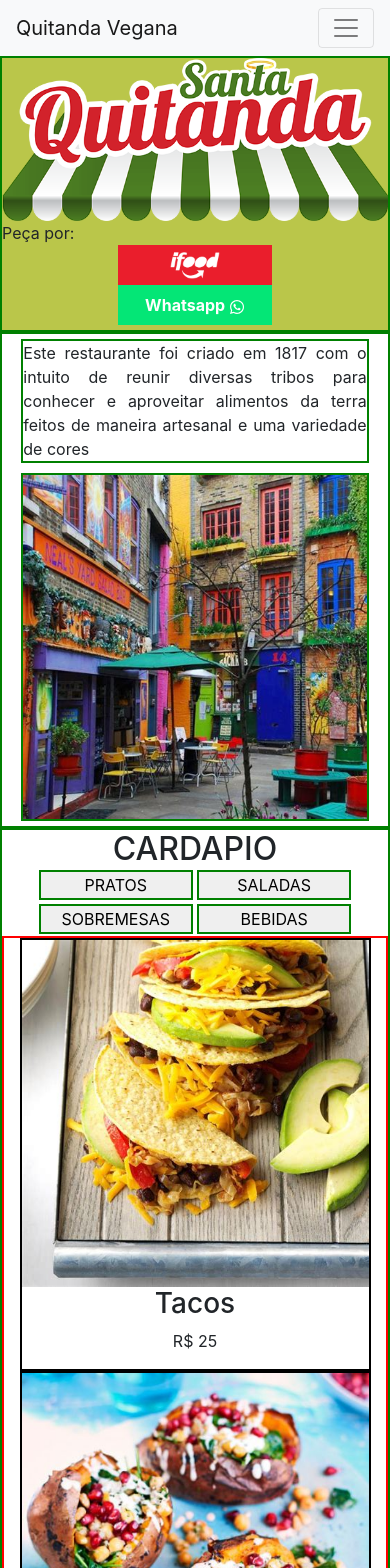
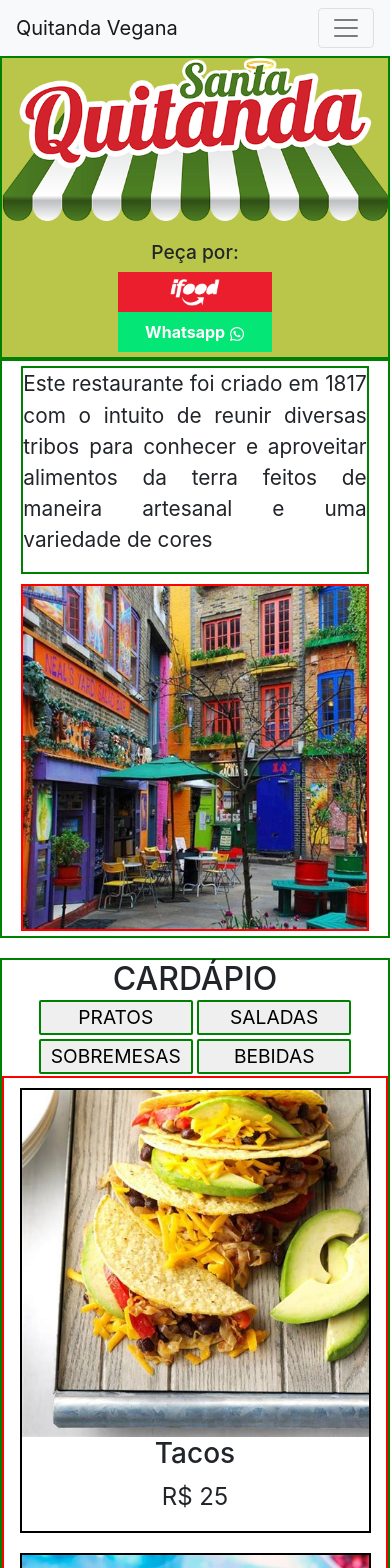
Before and after one commit to cesarcross/restaurant_quitandavegana, a React (Create React App) app: page / in a window 390 px wide. Shown: the top 1568 px of the page. Built offline with nearby package versions, Linux system fonts and the light colour scheme.

Commit message:
mobile versions done

```diff
--- a/src/components/About/About.component.jsx
+++ b/src/components/About/About.component.jsx
@@ -7,9 +7,11 @@ import aboutPic from "../../assets/images/about.png";
 const About = () => (
   <AboutContainer>
     <AboutText>
-      Este restaurante foi criado em 1817 com o intuito de reunir diversas
-      tribos para conhecer e aproveitar alimentos da terra feitos de maneira
-      artesanal e uma variedade de cores
+      <p>
+        Este restaurante foi criado em 1817 com o intuito de reunir diversas
+        tribos para conhecer e aproveitar alimentos da terra feitos de maneira
+        artesanal e uma variedade de cores
+      </p>
     </AboutText>
     <AboutImg>
       <img src={aboutPic} alt="Restaurante" />
--- a/src/components/About/About.style.js
+++ b/src/components/About/About.style.js
@@ -16,10 +16,23 @@ export const AboutText = styled.div`
   width: 90%;
   margin: 5px auto;
   text-align: justify;
+
+  p {
+    font-size: 1.3rem;
+  }
+
+  @media screen and (min-width: 768px) {
+    width: 70%;
+    padding: 10px;
+
+    p {
+      font-size: 1.6rem;
+    }
+  }
 `;
 
 export const AboutImg = styled.div`
-  border: 2px solid green;
+  border: 2px solid red;
   width: 90%;
   margin: 5px auto;
 
@@ -28,7 +41,7 @@ export const AboutImg = styled.div`
   }
 
   @media screen and (min-width: 768px) {
-    img {
-      width: 70%;
-    }
+    width: 70%;
+    padding: 10px;
+  }
 `;
--- a/src/components/CentralMenu/CentralMenu.component.jsx
+++ b/src/components/CentralMenu/CentralMenu.component.jsx
@@ -20,7 +20,7 @@ const CentralMenu = () => {
 
   return (
     <CentralMenuContainer>
-      <h2>CARDAPIO</h2>
+      <h2>CARDÁPIO</h2>
       <CentralMenuBtnDiv>
         <CentralMenuButton onClick={() => setCategoryState(menuCategories[0])}>
           PRATOS
--- a/src/components/CentralMenu/CentralMenu.style.js
+++ b/src/components/CentralMenu/CentralMenu.style.js
@@ -4,13 +4,10 @@ export const CentralMenuContainer = styled.div`
   border: 2px solid green;
   display: flex;
   flex-direction: column;
+  margin: 20px auto;
 
   h2 {
     margin: 0 auto;
-  }
-
-  @media screen and (min-width: 768px) {
-    ${"" /* flex-direction: row; */}
   }
 `;
 
@@ -29,6 +26,8 @@ export const CentralMenuButton = styled.button`
   width: 40%;
   margin: 2px;
   outline: none;
+  font-size: 1.2rem;
+  border-radius: 2px;
 
   &:focus {
     outline: 0;
@@ -37,7 +36,7 @@ export const CentralMenuButton = styled.button`
 
   @media screen and (min-width: 768px) {
     width: 20%;
-    flex-direction: row;
+    padding: 5px;
   }
 `;
 
@@ -56,19 +55,32 @@ export const CentralMenuItem = styled.li`
   flex-direction: column;
   align-items: center;
   width: 90vw;
+  margin: 10px auto;
+
+  h3 {
+    text-align: center;
+  }
+
+  p {
+    font-size: 1.5rem;
+  }
 
   img {
     width: 100%;
   }
 
-  h2,
-  p {
-  }
-
   @media screen and (min-width: 768px) {
     flex-direction: row;
-    justify-content: space-around;
-    margin: 5px auto;
+
+    h3 {
+      margin-left: 20px;
+    }
+
+    p {
+      font-size: 2rem;
+      margin-left: auto;
+      margin-right: 20px;
+    }
 
     img {
       width: 30%;
--- a/src/components/FeaturedMenu/FeaturedMenu.component.jsx
+++ b/src/components/FeaturedMenu/FeaturedMenu.component.jsx
@@ -13,7 +13,7 @@ import ifood from "../../assets/images/ifood-logo.png";
 const FeaturedMenu = () => (
   <FeaturedMenuContainer>
     <img src={featuredBanner} alt="Logo" />
-    Peça por:
+    <h3>Peça por:</h3>
     <FeaturedMenuIfood>
       <img src={ifood} alt="" />
     </FeaturedMenuIfood>
--- a/src/components/FeaturedMenu/FeaturedMenu.style.js
+++ b/src/components/FeaturedMenu/FeaturedMenu.style.js
@@ -7,8 +7,21 @@ export const FeaturedMenuContainer = styled.div`
   display: flex;
   flex-direction: column;
   background: #bac64a;
+
+  h3 {
+    font-size: 1.2rem;
+    text-align: center;
+    margin-top: 20px;
+  }
+
   img {
     width: 100%;
+  }
+
+  @media screen and (min-width: 768px) {
+    h3 {
+      font-size: 1.7rem;
+    }
   }
 `;
 
--- a/src/components/Footer/Footer.component.jsx
+++ b/src/components/Footer/Footer.component.jsx
@@ -18,7 +18,8 @@ const Footer = () => (
       <img src={Logo} alt="Logo" />
     </FooterLogo>
     <FooterAddress>
-      <p>Endereço: Rua Amazonia, 2021, Belo Horizonte, MG 55030-756</p>
+      <p>Endereço: Rua Amazonia, 2021</p>
+      <p>Belo Horizonte, MG 55030-756</p>
       <p>Telefone: +55 31 8888-8888</p>
     </FooterAddress>
     <FooterSocial>
--- a/src/components/Footer/Footer.style.js
+++ b/src/components/Footer/Footer.style.js
@@ -8,6 +8,7 @@ export const FooterContainer = styled.div`
   display: flex;
   flex-direction: column;
   align-items: center;
+  font-size: 1.2rem;
 `;
 
 export const FooterLogo = styled.div`
@@ -25,6 +26,17 @@ export const FooterAddress = styled.div`
 
   p {
     text-align: center;
+  }
+
+  @media screen and (min-width: 768px) {
+    display: flex;
+    justify-content: center;
+    flex-wrap: wrap;
+    font-size: 1.5rem;
+
+    p:first-of-type {
+      margin-right: 5px;
+    }
   }
 `;
 
@@ -49,4 +61,8 @@ export const FooterCaravan = styled.div`
     font-weight: bold;
     text-decoration: none;
   }
+
+  @media screen and (min-width: 768px) {
+    font-size: 1.5rem;
+  }
 `;
--- a/src/components/Form/Form.style.js
+++ b/src/components/Form/Form.style.js
@@ -2,10 +2,7 @@ import styled from "styled-components";
 
 export const FormContainer = styled.div`
   border: 2px solid green;
-  ${"" /* display: flex;
-  flex-direction: column; */}
-  justify-content: center;
-  align-items: center;
+  margin: 10px auto;
 
   @media screen and (min-width: 768px) {
     justify-content: flex-start;
@@ -22,6 +19,11 @@ export const ContactForm = styled.div`
     width: 100%;
   }
 
+  textarea {
+    resize: none;
+    height: 200px;
+  }
+
   input,
   textarea {
     border: none;
@@ -31,6 +33,10 @@ export const ContactForm = styled.div`
     &:focus {
       outline: 0;
     }
+
+    @media screen and (min-width: 768px) {
+      font-size: 1.7rem;
+    }
   }
 
   input:last-of-type {
@@ -38,12 +44,15 @@ export const ContactForm = styled.div`
     background: gray;
     width: 50%;
     margin: 5px auto;
+    height: 50px;
+    border-radius: 2px;
+    font-size: 1.5rem;
+
     &:hover {
       background: #20eac5;
     }
     @media screen and (min-width: 768px) {
       width: 30%;
-      height: 50px;
     }
   }
 `;
--- a/src/components/Team/Team.style.js
+++ b/src/components/Team/Team.style.js
@@ -3,6 +3,7 @@ import styled from "styled-components";
 export const TeamContainer = styled.div`
   border: 2px solid green;
   background: #fed34a;
+  margin: 10px auto;
 `;
 
 export const TeamCards = styled.div`
@@ -21,13 +22,20 @@ export const TeamPerson = styled.div`
   display: flex;
   flex-direction: column;
   align-items: center;
+  margin: 10px auto;
+  margin-top: auto;
 
   img {
     width: 90vw;
+    margin-top: 10px;
   }
 
-  h2,
+  h2 {
+    font-size: 3rem;
+  }
+
   p {
+    font-size: 1.5rem;
   }
 
   @media screen and (min-width: 768px) {
```
